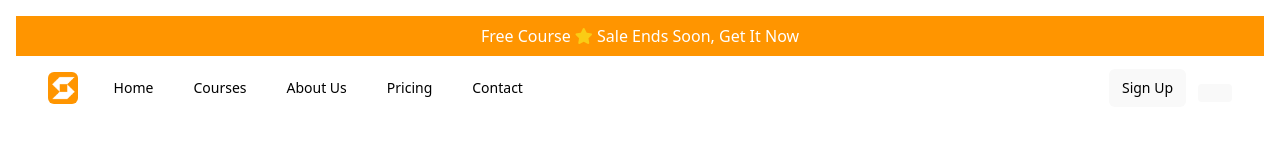
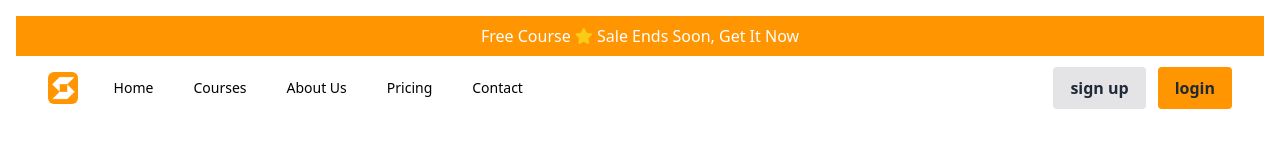
Before and after one commit to Abdulrhman-Rabea/Up-Course, a React (Vite) app: page / in a window 1280 px wide. Shown: the top 160 px of the page. Built offline with nearby package versions, Linux system fonts and the light colour scheme.

Commit message:
solve nav login issue

```diff
--- a/src/Component/MyButton.jsx
+++ b/src/Component/MyButton.jsx
@@ -1,14 +1,9 @@
-
-
-
-import React from 'react';
-
-
+import React from "react";
 
 const MyButton = ({ children, disabled, bgColor, textColor, ...restProps }) => {
 	return (
 		<button
-			className={`bg-[${bgColor}] hover:brightness-110 ${textColor} font-bold py-2 px-4 rounded focus:outline-none focus:ring-0 w-full disabled:opacity-50 disabled:cursor-not-allowed`}
+			className={`bg-[${bgColor}] w-auto hover:brightness-110 ${textColor} font-bold py-2 px-4 rounded focus:outline-none focus:ring-0 w-full disabled:opacity-50 disabled:cursor-not-allowed`}
 			disabled={disabled}
 			{...restProps}
 		>
--- a/src/Component/TestimonialSection/TestimonialCard.jsx
+++ b/src/Component/TestimonialSection/TestimonialCard.jsx
@@ -15,11 +15,7 @@ export default function TestimonialCard({ text, image, name }) {
 					<span className="font-medium text-gray-800">{name}</span>
 				</div>
 
-				<MyButton
-					bgColor="#E4E4E7"
-					textColor="text-gray-800"
-					className="w-auto px-4"
-				>
+				<MyButton bgColor="#ff9500" textColor="text-gray-800">
 					Read Full Story
 				</MyButton>
 			</div>
--- a/src/Navbar/Nav.jsx
+++ b/src/Navbar/Nav.jsx
@@ -1,5 +1,5 @@
 import React from "react";
-import Mybutton from "../Component/MyButton";
+import MyButton from "../Component/MyButton";
 import { Link } from "react-router-dom";
 
 export default function Nav() {
@@ -98,15 +98,15 @@ export default function Nav() {
 						</div>
 						<div className="absolute inset-y-0 right-0 flex items-center pr-2 sm:static sm:inset-auto sm:ml-6 sm:pr-0">
 							<Link to="register">
-								<button className="rounded-md px-3 py-2 text-sm font-medium text-black hover:bg-gray-200 hover:text-black focus:outline-none focus:ring-0">
-									Sign Up
-								</button>
+								<MyButton bgColor="#e4e4e7" textColor="text-gray-800">
+									sign up
+								</MyButton>
 							</Link>
 
 							<div className="relative ml-3">
-								<Link to="login">
-									<Mybutton text={"login"} />
-								</Link>
+								<MyButton bgColor="#ff9500" textColor="text-gray-800">
+									login
+								</MyButton>
 							</div>
 						</div>
 					</div>
```
